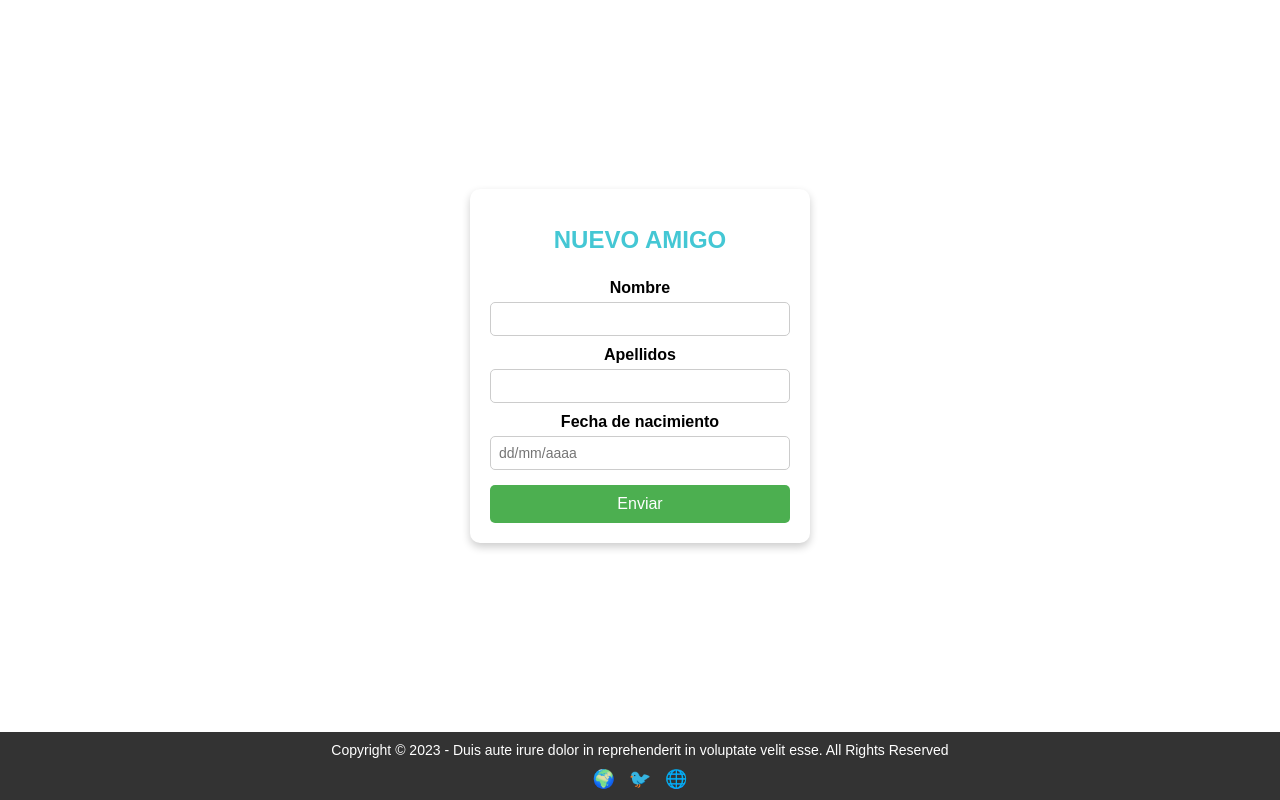
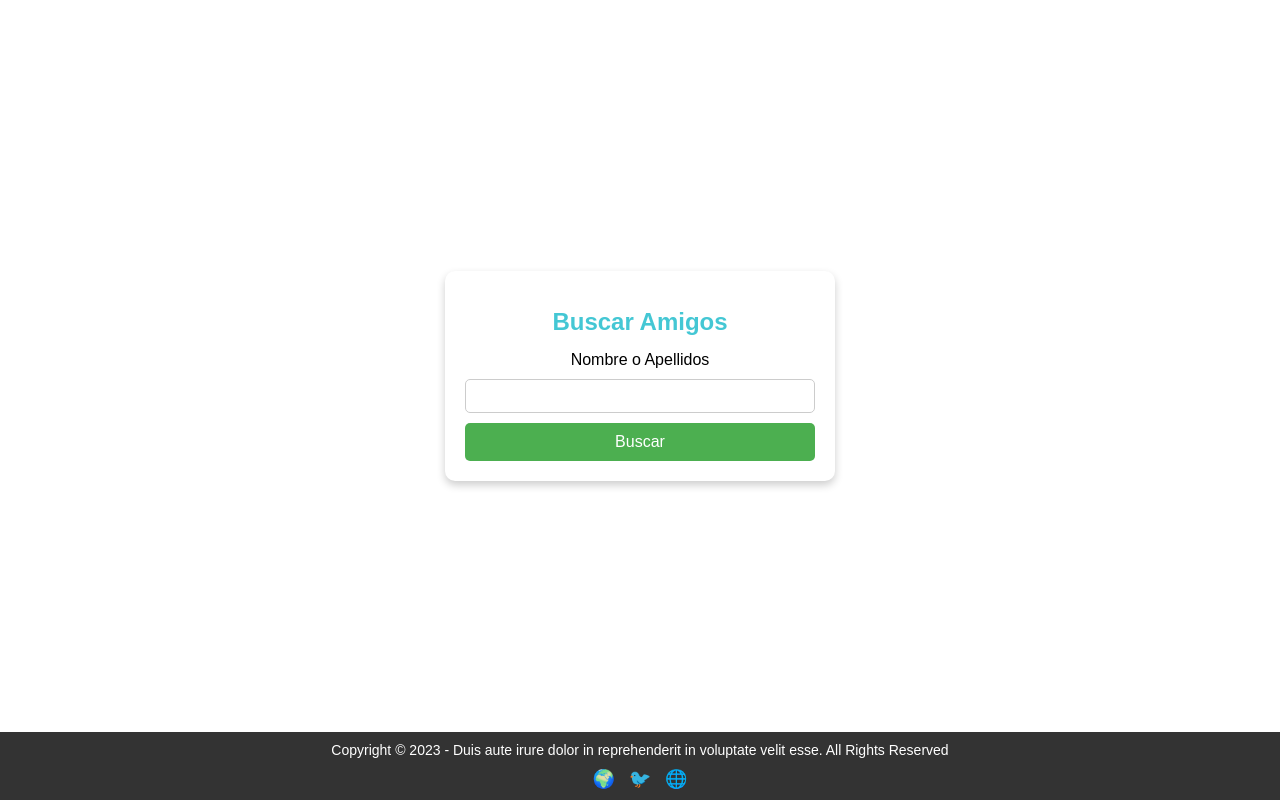
Before and after one commit to Manumut/AgendaPHP, a PHP site: page /buscAmigo.php in a window 1280 px wide. Run offline with PHP 8.4, Linux system fonts and the light colour scheme.

Commit message:
buscar amigo

```diff
--- a/Vista/buscAmigo.php
+++ b/Vista/buscAmigo.php
@@ -1,46 +1,36 @@
 <?php
 require_once("../Vista/cabecera.html");
 ?>
+    <main id="buscAm">
+        <div class="form-buscAm">
+            <h1>Buscar Amigos</h1>
+            <form action="../Controlador/index.php" method="POST">
+                <label for="busqueda">Nombre o Apellidos</label>
+                <input type="text" id="busqueda" name="busqueda" required>
+                <button type="submit">Buscar</button>
+            </form>
 
-
-    <main id=busAmigo>
-        <div class="formu-buscaAmig">
-            <h1>NUEVO AMIGO</h1>
-            <form id="buscar-amigo" action="../Controlador/index.php" method="POST">
-                <label for="nombre">Nombre</label>
-                <input type="text" id="nombre" name="nombre" required>
-
-                <label for="apellidos">Apellidos</label>
-                <input type="text" id="apellidos" name="apellidos" required>
-
-                <label for="fecha_nacimiento">Fecha de nacimiento</label>
-                <input type="text" id="fecha_nacimiento" name="fecha_nacimiento" placeholder="dd/mm/aaaa" required>
-
-                <button type="submit">Enviar</button>
-            </form>
+            <?php if (!empty($resultados)): ?>
+                <h2>Resultados</h2>
+                <table>
+                    <tr>
+                        <th>Nombre</th>
+                        <th>Apellidos</th>
+                        <th>Fecha de Nacimiento</th>
+                    </tr>
+                    <?php foreach ($resultados as $amigo): ?>
+                        <tr>
+                            <td><?php echo htmlspecialchars($amigo['nombre']); ?></td>
+                            <td><?php echo htmlspecialchars($amigo['apellidos']); ?></td>
+                            <td><?php echo htmlspecialchars($amigo['fecha_nacimiento']); ?></td>
+                        </tr>
+                    <?php endforeach; ?>
+                </table>
+            <?php elseif ($_SERVER["REQUEST_METHOD"] == "POST"): ?>
+                <p>No se encontraron resultados.</p>
+            <?php endif; ?>
         </div>
     </main>
-
-
-
-
-
-
-
-
-
-
-
-
-
-
-
-
-
-
-
-
-
 
 
 
--- a/Vista/style.css
+++ b/Vista/style.css
@@ -232,13 +232,13 @@ input[type="submit"]:hover {
 
 /* BUSCADOR AMIGOS */
 
-#busAmigo{
+#masAmigos{
     display: flex;
     justify-content: center;
     margin: auto;
 }
 
-.formu-buscaAmig {
+.formu-masAmigos {
     background: white;
     padding: 20px;
     border-radius: 10px;
@@ -255,17 +255,17 @@ h1 {
 }
 
 /* Campos del formulario */
-#buscar-amigo {
+#aniadir-amigo {
     display: flex;
     flex-direction: column;
 }
 
-#buscar-amigo label {
+#baniadir-amigo label {
     font-weight: bold;
     margin-top: 10px;
 }
 
-#buscar-amigo input {
+#aniadir-amigo input {
     padding: 8px;
     margin-top: 5px;
     border: 1px solid #ccc;
@@ -274,7 +274,7 @@ h1 {
 }
 
 /* Estilos del botón */
-#buscar-amigo button {
+#aniadir-amigo button {
     background: #4CAF50;
     color: white;
     border: none;
@@ -285,6 +285,76 @@ h1 {
     margin-top: 15px;
 }
 
-#buscar-amigo button:hover {
+#aniadir-amigo button:hover {
     background: #45a049;
 }
+
+/* BUSCAR AMIGO */
+#buscAm{
+    display: flex;
+    justify-content: center;
+    margin: auto;
+}
+
+.form-buscAm {
+    background: white;
+    padding: 20px;
+    border-radius: 10px;
+    box-shadow: 0px 4px 8px rgba(0, 0, 0, 0.2);
+    text-align: center;
+    width: 350px;
+    margin-top: 20px;
+}
+
+.form-buscAm h1 {
+    font-size: 24px;
+    color: #44c7d4;
+    margin-bottom: 15px;
+}
+
+.form-buscAm form {
+    display: flex;
+    flex-direction: column;
+    gap: 10px;
+}
+
+/* Estilos del campo de entrada */
+.form-buscAm input {
+    padding: 8px;
+    border: 1px solid #ccc;
+    border-radius: 5px;
+    font-size: 14px;
+}
+
+/* Botón de búsqueda */
+.form-buscAm button {
+    background: #4CAF50;
+    color: white;
+    border: none;
+    padding: 10px;
+    border-radius: 5px;
+    cursor: pointer;
+    font-size: 16px;
+}
+
+.form-buscAm button:hover {
+    background: #45a049;
+}
+
+/* Estilos de la tabla */
+.form-buscAm table {
+    width: 100%;
+    margin-top: 15px;
+    border-collapse: collapse;
+}
+
+.form-buscAm th, td {
+    border: 1px solid #ddd;
+    padding: 8px;
+    text-align: center;
+}
+
+.form-buscAm th {
+    background: #44c7d4;
+    color: white;
+}
```
Also changed, not shown: Controlador/index.php (+28 -0 lines), Vista/masAmigo.php (added, +49 -0 lines), Vista/nuevoAmigo.php (deleted, +0 -30 lines).
